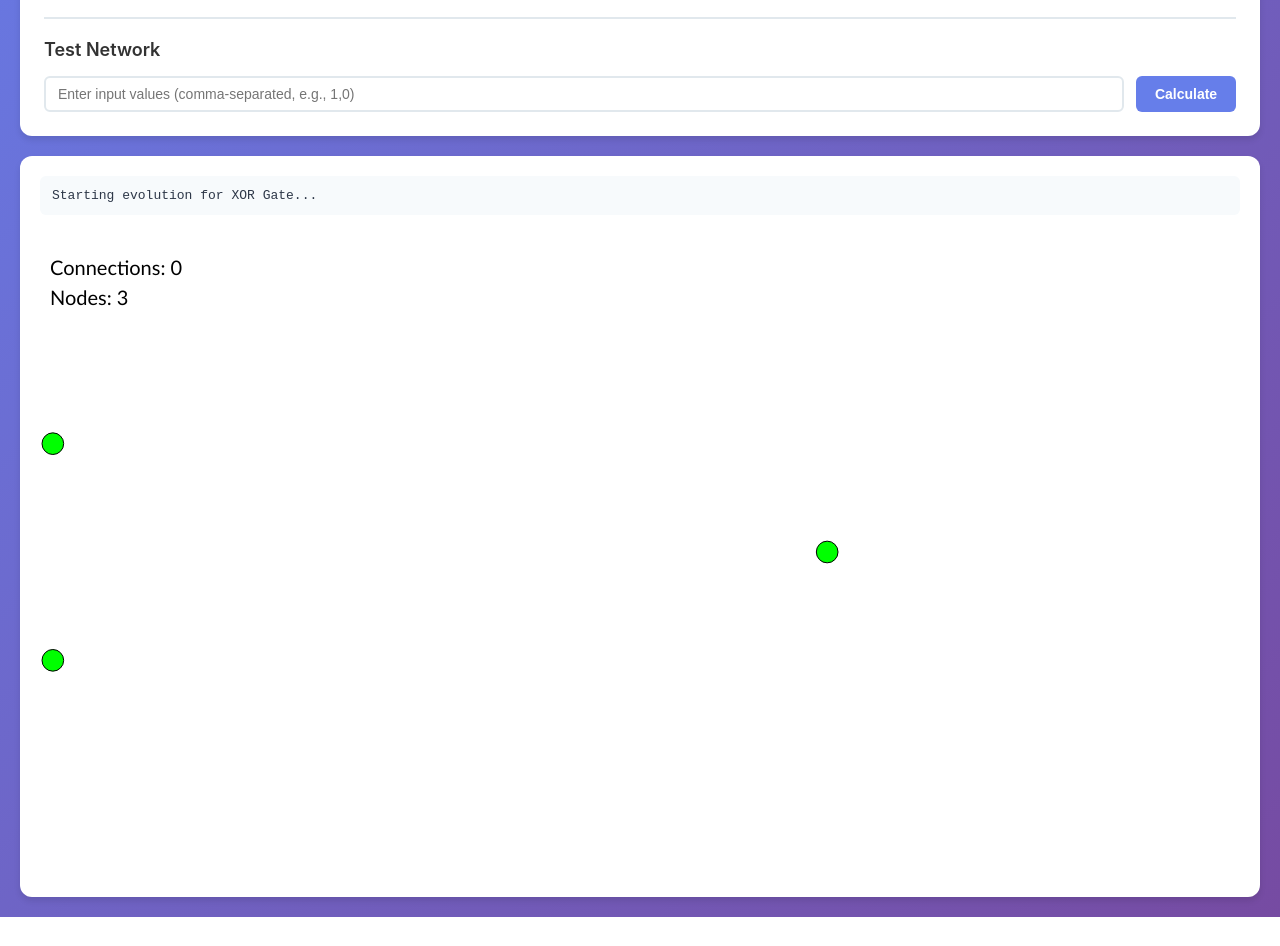
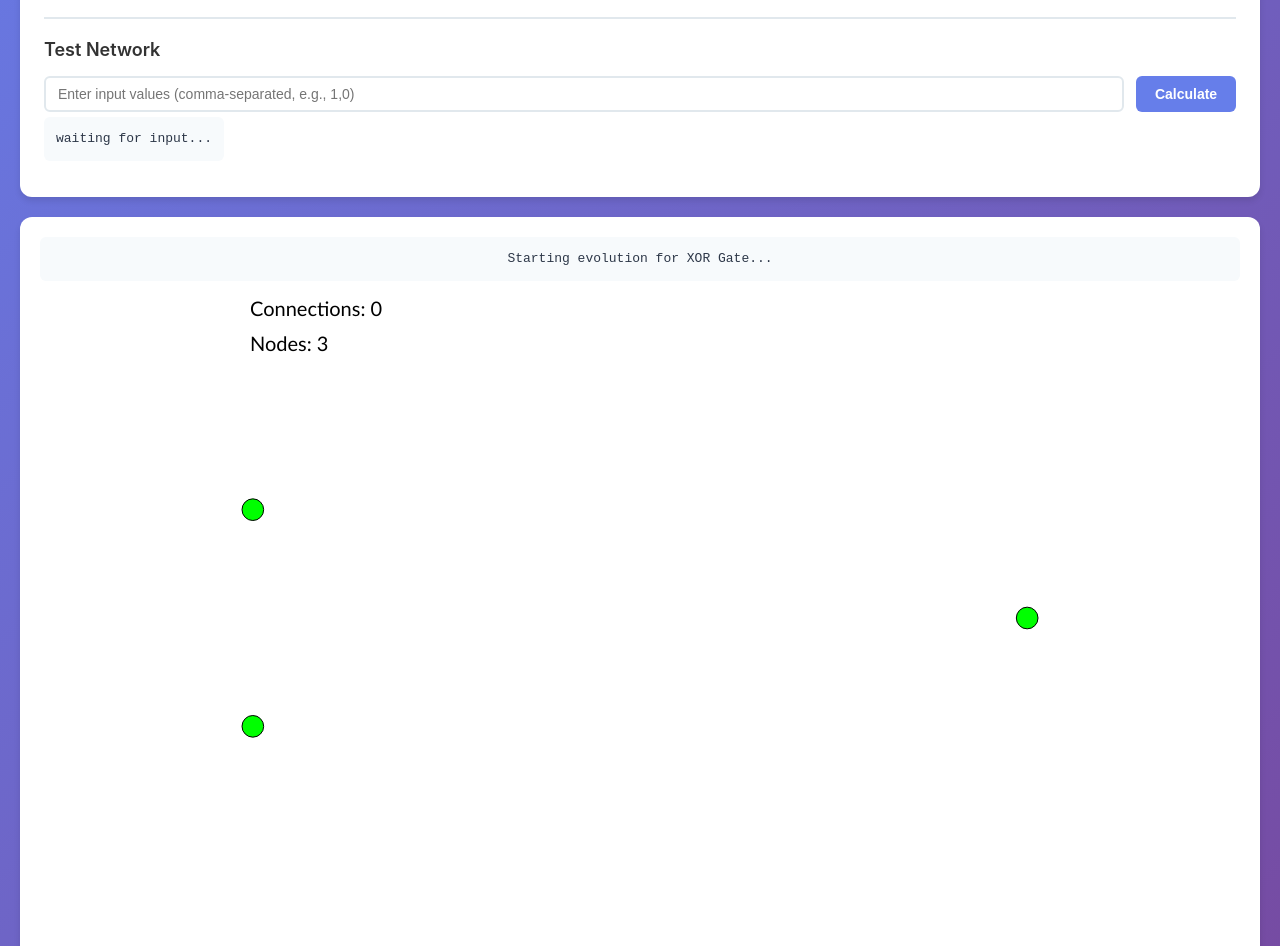
Before and after one commit to leoni4/neat-js, a website built with Vite: page demo/index.html in a window 1280 px wide. Shown: the part 377-1323 px from the top of the page. Before the commit the page ends 1294 px from the top, so only its background shows below. Built offline with nearby package versions, Linux system fonts and the light colour scheme.

Commit message:
feat: better demo interaction

```diff
--- a/demo/index.html
+++ b/demo/index.html
@@ -152,6 +152,10 @@
             min-width: 100px;
         }
 
+        .test-controls+.test-controls {
+            margin-top: 5px;
+        }
+
         .visualization {
             background: white;
             border-radius: 12px;
@@ -167,10 +171,14 @@
             font-family: 'Courier New', monospace;
             font-size: 13px;
             color: #2d3748;
+            line-height: 20px;
+            text-align: center;
         }
 
         #container {
             min-height: 400px;
+            margin: 0 auto;
+            width: 800px;
         }
     </style>
 </head>
@@ -219,6 +227,9 @@
                     <input id="inp" placeholder="Enter input values (comma-separated, e.g., 1,0)">
                     <button id="c">Calculate</button>
                 </div>
+                <div class="test-controls">
+                    <div id="out" class="status-bar">waiting for input...</div>
+                </div>
             </div>
         </div>
 
--- a/demo/main.ts
+++ b/demo/main.ts
@@ -195,10 +195,20 @@ export function main() {
             if (test.save) {
                 localStorage.setItem('network', JSON.stringify(neat.save()));
             }
-            currentTimeout = setTimeout(() => {
-                error = 1;
-                main();
-            }, 1000);
+
+            function restart() {
+                currentTimeout = setTimeout(() => {
+                    if (!frame?.controls.proceed) {
+                        setTimeout(restart, 1);
+
+                        return;
+                    }
+                    error = 1;
+                    main();
+                }, 1000);
+            }
+
+            restart();
 
             return;
         }
--- a/demo/visual/controls.ts
+++ b/demo/visual/controls.ts
@@ -46,10 +46,10 @@ export class Controls {
         });
         console.log('input:', input);
         const output = this.#client.calculate(input);
-        console.log(
-            'output:',
-            output.map(a => Number(a.toFixed(2))),
-        );
+        const formattedOut = String(output.map(a => Number(a.toFixed(2))));
+        console.log('output:', formattedOut);
+        const outBlock = document.getElementById('out');
+        if (outBlock) outBlock.innerHTML = formattedOut;
     }
 
     #initControls() {
--- a/demo/visual/frame.ts
+++ b/demo/visual/frame.ts
@@ -179,7 +179,7 @@ export class Frame {
 
         const gensText = new Konva.Text({
             x: 10,
-            y: 60,
+            y: 40,
             text: `Nodes: ${this.#genome.nodes.data.length}`,
             fontSize: 20,
             fontFamily: 'Calibri',
@@ -187,21 +187,21 @@ export class Frame {
         });
         const constText = new Konva.Text({
             x: 10,
-            y: 30,
+            y: 5,
             text: `Connections: ${this.#genome.connections.data.length}`,
             fontSize: 20,
             fontFamily: 'Calibri',
             fill: '#000',
         });
-        const summary = new Konva.Text({
-            x: 10,
-            y: 0,
-            text: this.text,
-            fontSize: 20,
-            fontFamily: 'Calibri',
-            fill: '#000',
-        });
-        this.#layer.add(summary);
+        // const summary = new Konva.Text({
+        //     x: 10,
+        //     y: 0,
+        //     text: this.text,
+        //     fontSize: 20,
+        //     fontFamily: 'Calibri',
+        //     fill: '#000',
+        // });
+        // this.#layer.add(summary);
         this.#layer.add(constText);
         this.#layer.add(gensText);
         this.#layer.draw();
```
